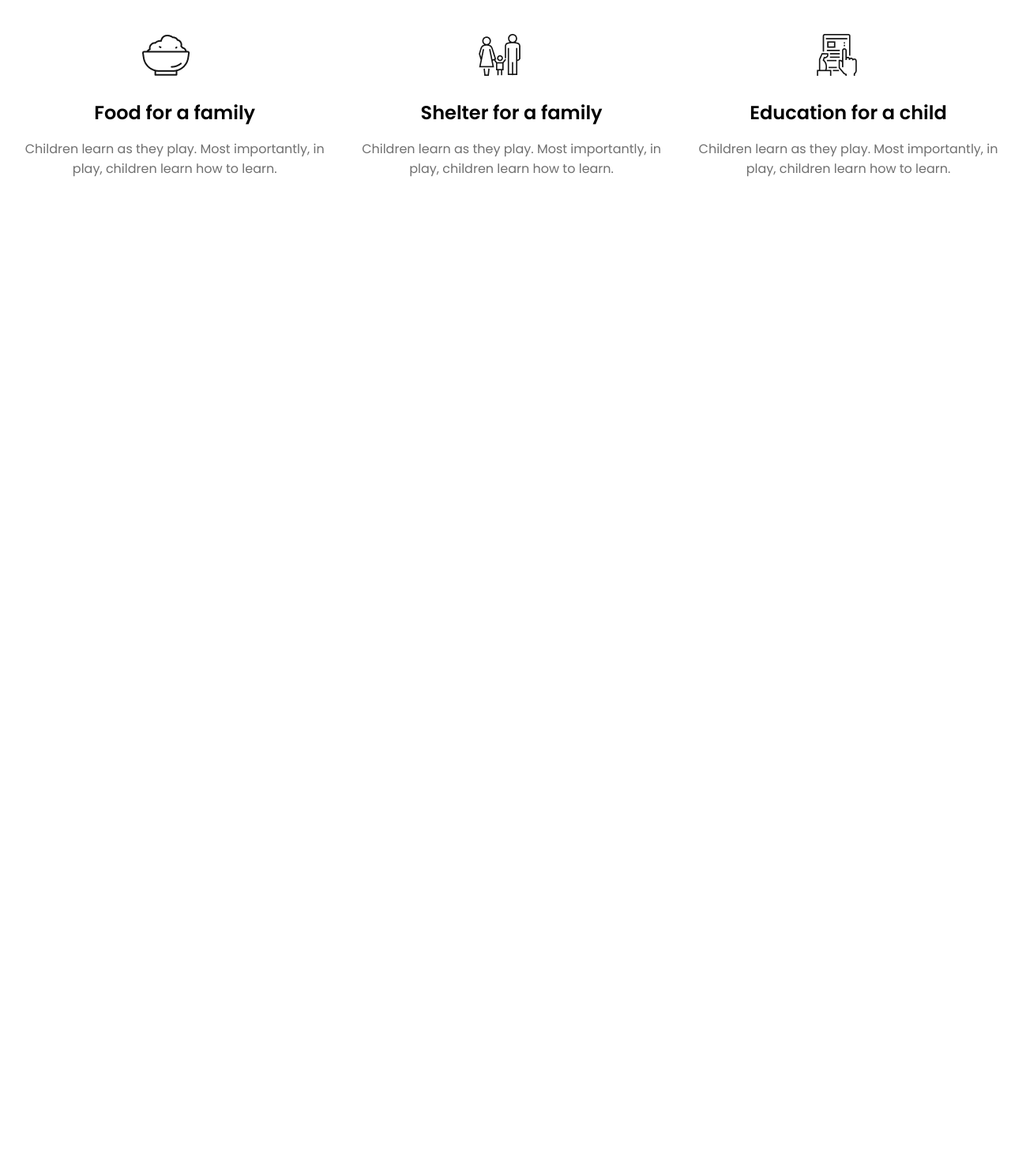
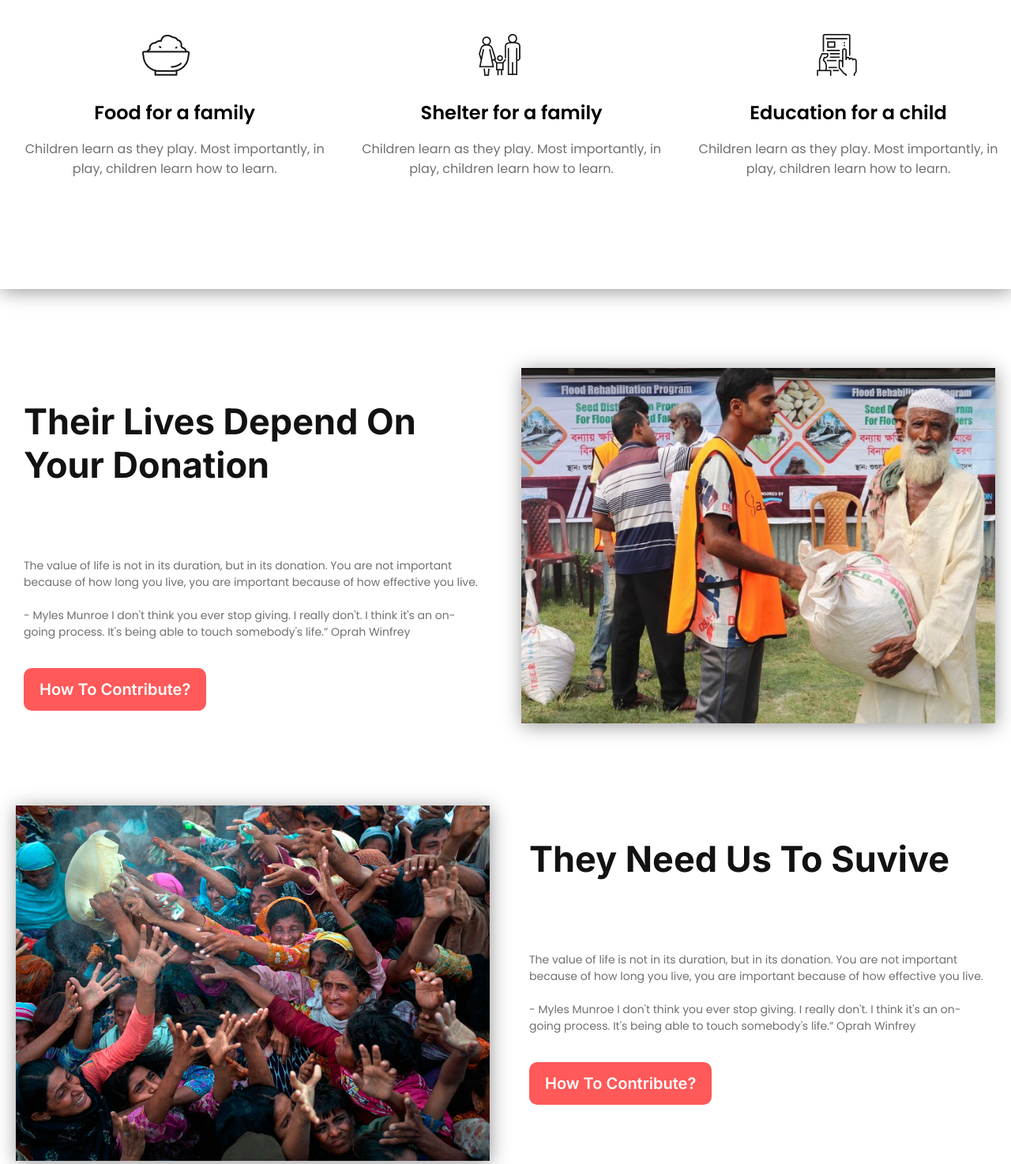
Before and after one commit to Afifnn97/donate-bd, a plain HTML site: page index.html in a window 1280 px wide. Shown: the part 1514-2988 px from the top of the page at 79% size. Before the commit the page ends 1880 px from the top, so only its background shows below. Drawn offline with Linux system fonts and the light colour scheme.

Commit message:
review section donee

```diff
--- a/css/style.css
+++ b/css/style.css
@@ -153,3 +153,37 @@ p {
 }
 
 /*======= our donate plan end=========*/
+
+/*======= review start =========*/
+
+.review {
+  display: flex;
+}
+.review-content {
+  margin: 0 30px;
+  width: 100%;
+}
+.review-content h1 {
+  padding: 40px 0;
+  font-size: 45px;
+  font-weight: 700;
+  color: #121212;
+  text-transform: capitalize;
+}
+.review-content p {
+  color: #707070;
+  font-family: "Poppins", sans-serif;
+  font-size: 14px;
+  padding: 50px 0;
+}
+.review-img img {
+  margin: 0 20px;
+  background-repeat: no-repeat;
+  height: 450px;
+  width: 600;
+  -webkit-box-shadow: 1px 3px 23px 0px rgba(0, 0, 0, 0.41);
+  -moz-box-shadow: 1px 3px 23px 0px rgba(0, 0, 0, 0.41);
+  box-shadow: 1px 3px 23px 0px rgba(0, 0, 0, 0.41);
+}
+
+/*======= review end =========*/
--- a/index.html
+++ b/index.html
@@ -77,7 +77,6 @@
 
     <!-- our donate plan-section-start -->
 
-
     <section id="donate-plan" class="donate-plan section-padding">
       <div class="container">
         <div class="site-content">
@@ -123,5 +122,51 @@
     </section>
 
     <!-- our donate plan-section-end -->
+
+    <!-- donation-reviews start -->
+    <section id="review" class="review section-padding">
+      <div class="review-content">
+        <h1>
+          Their lives depend on <br />
+          your donation
+        </h1>
+        <p>
+          The value of life is not in its duration, but in its donation. You are
+          not important because of how long you live, you are important because
+          of how effective you live. <br /><br />
+          - Myles Munroe I don't think you ever stop giving. I really don't. I
+          think it's an on-going process. It's being able to touch somebody's
+          life.” Oprah Winfrey
+        </p>
+
+        <a class="site-btn" target="_blank" href="#">How to Contribute?</a>
+      </div>
+      <div class="review-img">
+        <img src="img/review-img/1st.jpg" alt="donation-img" />
+      </div>
+    </section>
+
+    <!--section 2nd review-->
+
+    <section id="review" class="review">
+      <div class="review-img">
+        <img src="img/review-img/2nd.jpg" alt="donation-img" />
+      </div>
+      <div class="review-content">
+        <h1>They need us to suvive</h1>
+        <p>
+          The value of life is not in its duration, but in its donation. You are
+          not important because of how long you live, you are important because
+          of how effective you live. <br /><br />
+          - Myles Munroe I don't think you ever stop giving. I really don't. I
+          think it's an on-going process. It's being able to touch somebody's
+          life.” Oprah Winfrey
+        </p>
+
+        <a class="site-btn" target="_blank" href="#">How to Contribute?</a>
+      </div>
+    </section>
+
+    <!-- donation reviews end -->
   </body>
 </html>
```
Also changed, not shown: img/review-img/1st.jpg (added), img/review-img/2nd.jpg (added). Lines whose indentation alone changed are shown as unchanged.
